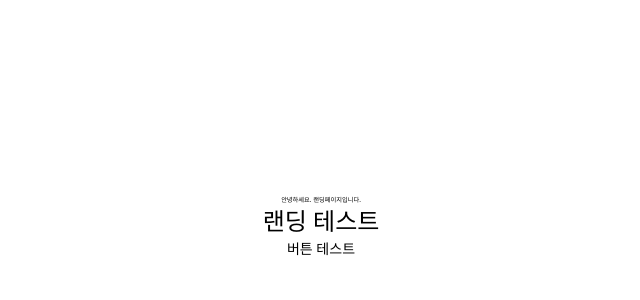
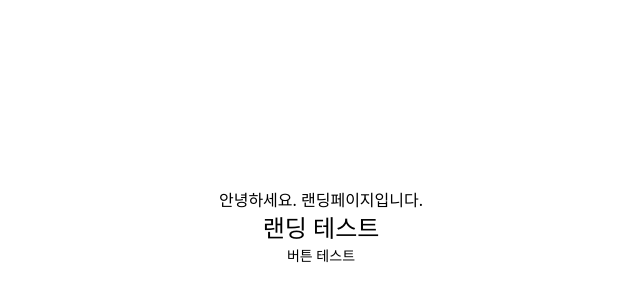
Before and after one commit to gahyeon-yang/advanced_project, a Next.js app: page / in a window 1280 px wide. Shown: the part 172-472 px from the top of the page, without its empty margins (319-959 px from the left). Built offline with nearby package versions, Linux system fonts and the light colour scheme.

Commit message:
feat: 스크린 사이즈

```diff
--- a/src/pages/_app.tsx
+++ b/src/pages/_app.tsx
@@ -2,5 +2,9 @@ import "../styles/globals.css";
 import type { AppProps } from "next/app";
 
 export default function App({ Component, pageProps }: AppProps) {
-  return <Component {...pageProps} />;
+  return (
+    <div className="main-container">
+      <Component {...pageProps} />
+    </div>
+  );
 }
--- a/src/styles/globals.css
+++ b/src/styles/globals.css
@@ -11,7 +11,6 @@
 
 html,
 body {
-  font-size: 62.5%;
   background-color: var(--color-background-1);
   color: var(--color-black-400);
 }
@@ -47,18 +46,18 @@ button {
   font-weight: var(--font-weight-regular);
 }
 
-body {
+.main-container {
   padding: 0 260px;
 }
 
-@media (min-width: 744px) and (max-width: 1199px) {
-  body {
+@media (min-width: 744px) and (max-width: 1023px) {
+  .main-container {
     padding: 0 72px;
   }
 }
 
 @media (max-width: 743px) {
-  body {
+  .main-container {
     padding: 0 24px;
   }
 }
--- a/tailwind.config.js
+++ b/tailwind.config.js
@@ -33,13 +33,13 @@ module.exports = {
         "color-red-100": "#ffeef0",
         "color-red-200": "#ff4f64",
 
-        "color-background-1": "#fcfcfc",
-        "color-background-2": "#f7f7f7",
-        "color-background-3": "#efefef",
-        "color-background-4": "#f4f7fb",
+        "color-background-100": "#fcfcfc",
+        "color-background-200": "#f7f7f7",
+        "color-background-300": "#efefef",
+        "color-background-400": "#f4f7fb",
 
-        "color-line-1": "#f2f2f2",
-        "color-line-2": "#e6e6e6",
+        "color-line-100": "#f2f2f2",
+        "color-line-200": "#e6e6e6",
       },
       fontSize: {
         "3xl": ["32px", "42px"],
```
